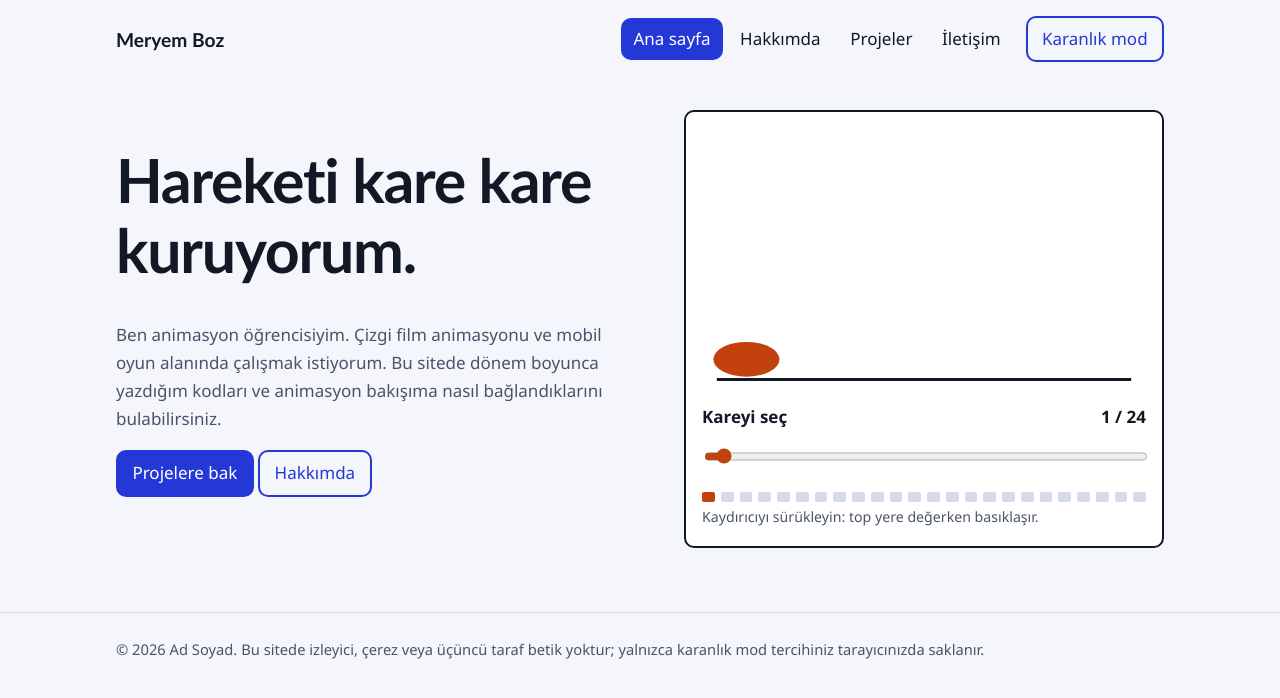
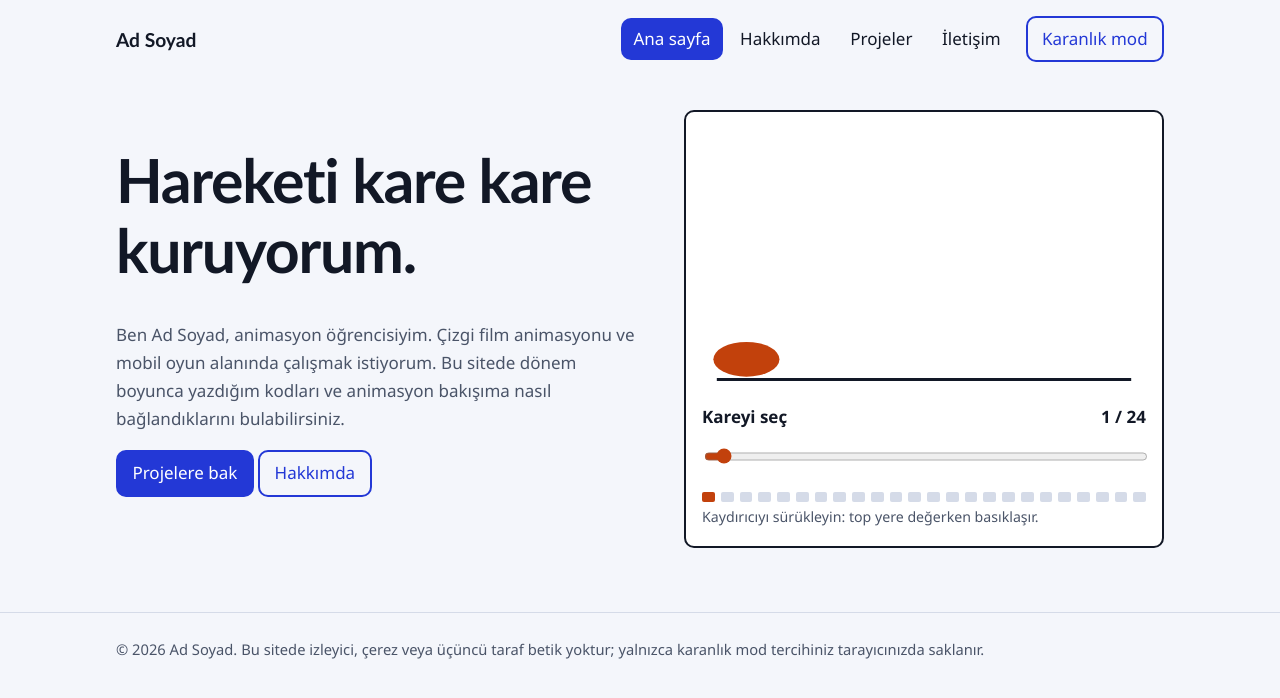
Before and after one commit to mmeryemb/portfolyo, a plain HTML site: page index.html in a window 1280 px wide. Drawn offline with Linux system fonts and the light colour scheme.

Commit message:
Add files via upload

```diff
--- a/index.html
+++ b/index.html
@@ -3,7 +3,7 @@
 <head>
 <meta charset="utf-8">
 <meta name="viewport" content="width=device-width, initial-scale=1">
-<title>Ana sayfa | portfolyo</title>
+<title>Ana sayfa | Ad Soyad</title>
 <meta name="description" content="Animasyon öğrencisi Ad Soyad'ın kodlama ve animasyon çalışmaları portfolyosu.">
 <link rel="stylesheet" href="style.css">
 <script src="script.js" defer></script>
@@ -11,7 +11,7 @@
 <body>
 <a class="skip" href="#icerik">İçeriğe geç</a>
 <header class="site">
-<a class="brand" href="index.html">Meryem Boz</a>
+<a class="brand" href="index.html">Ad Soyad</a>
 <button id="menuBtn" aria-expanded="false" aria-controls="nav">Menü</button>
 <nav id="nav" aria-label="Ana menü"><ul><li><a href="index.html" aria-current="page">Ana sayfa</a></li><li><a href="hakkimda.html">Hakkımda</a></li><li><a href="projeler.html">Projeler</a></li><li><a href="iletisim.html">İletişim</a></li></ul></nav>
 <button id="themeBtn" aria-pressed="false">Karanlık mod</button>
@@ -20,7 +20,7 @@
 <section class="hero" aria-labelledby="baslik">
 <div>
 <h1 id="baslik">Hareketi kare kare kuruyorum.</h1>
-<p class="lead">Ben animasyon öğrencisiyim. Çizgi film animasyonu ve mobil oyun alanında çalışmak istiyorum. Bu sitede dönem boyunca yazdığım kodları ve animasyon bakışıma nasıl bağlandıklarını bulabilirsiniz.</p>
+<p class="lead">Ben Ad Soyad, animasyon öğrencisiyim. Çizgi film animasyonu ve mobil oyun alanında çalışmak istiyorum. Bu sitede dönem boyunca yazdığım kodları ve animasyon bakışıma nasıl bağlandıklarını bulabilirsiniz.</p>
 <p><a class="btn primary" href="projeler.html">Projelere bak</a> <a class="btn" href="hakkimda.html">Hakkımda</a></p>
 </div>
 <div class="stage">
```
